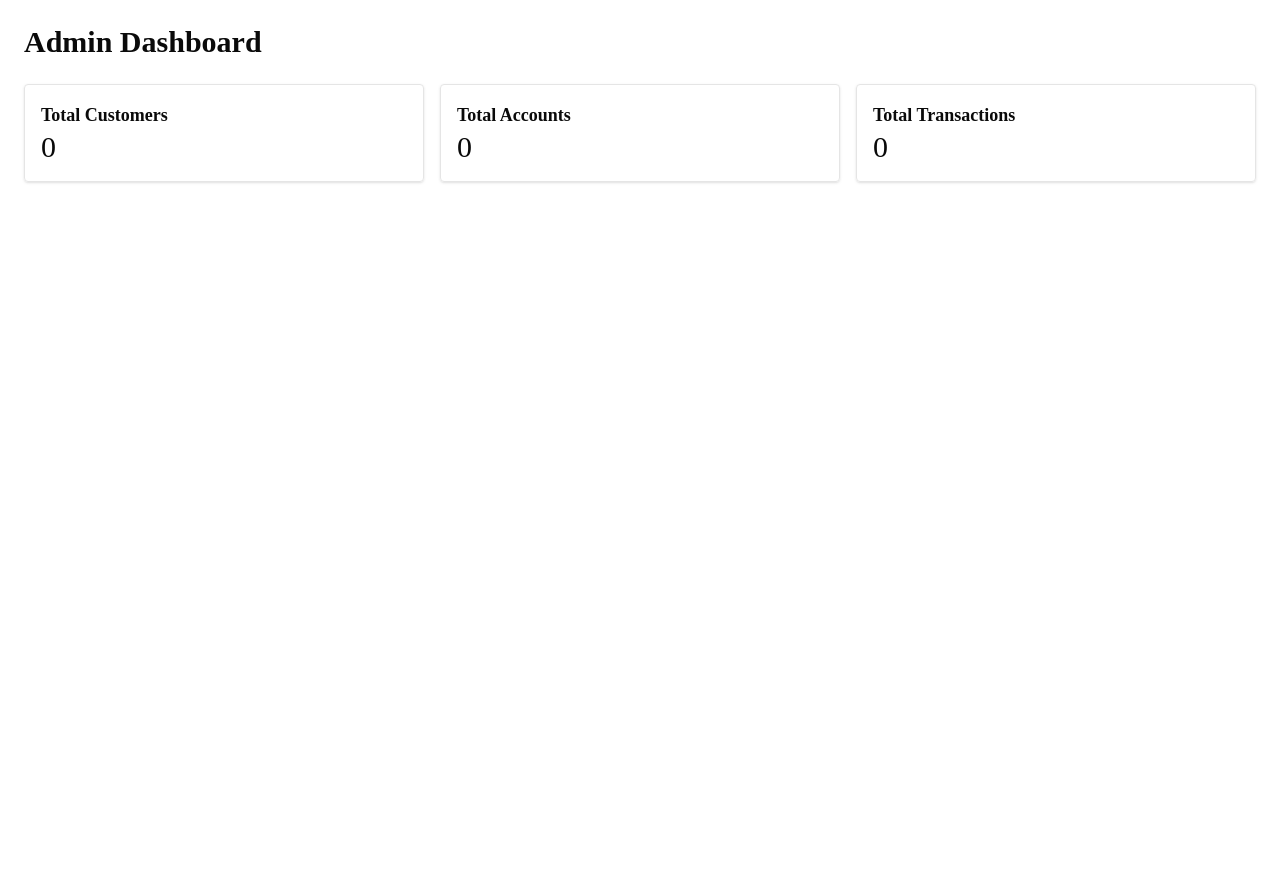
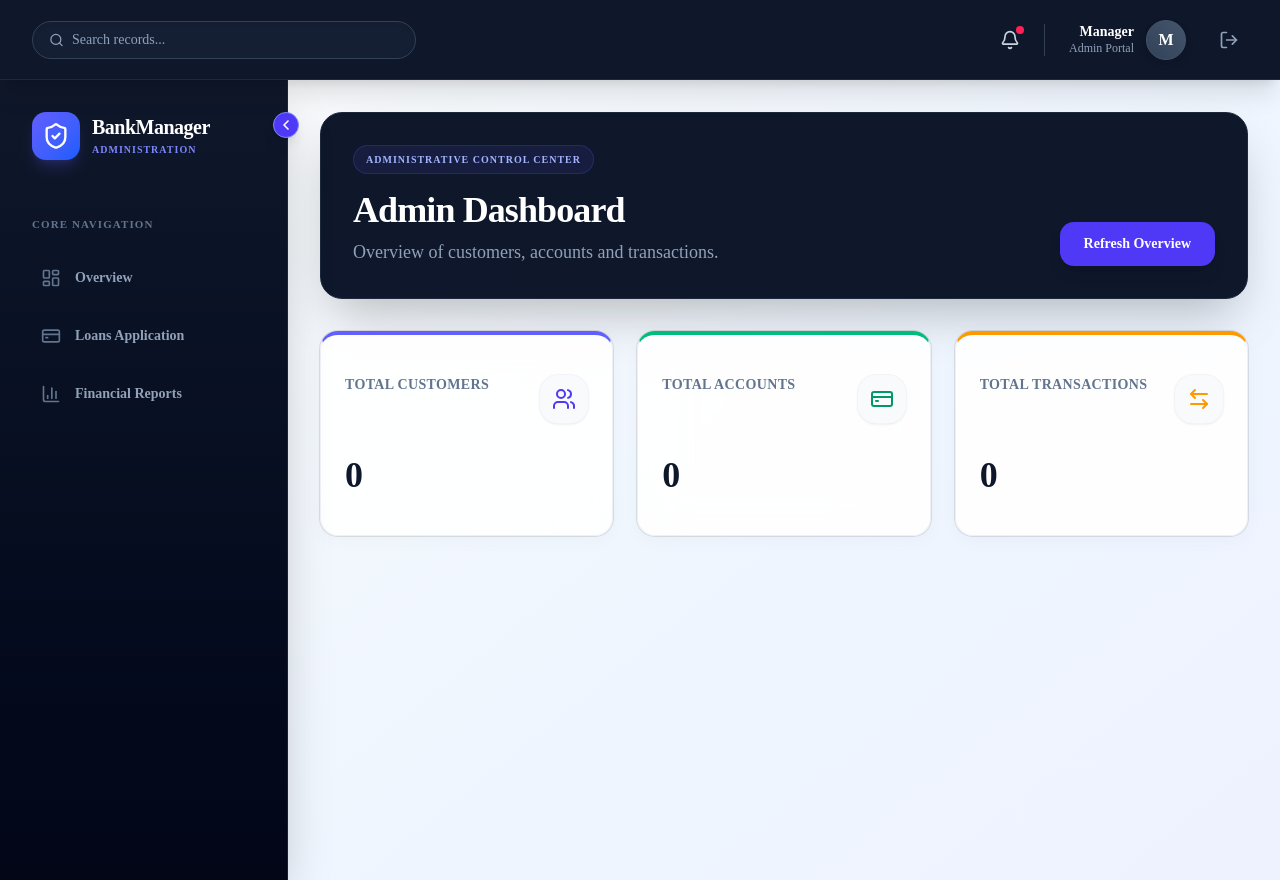
Before and after one commit to Kausan18/dbms_mini_project, a Next.js app: page /admin in a window 1280 px wide. Before the commit the page ends 800 px from the top, so only its background shows below. Built offline with nearby package versions, Linux system fonts and the light colour scheme; no server answers; the database is empty.

Commit message:
Add admin dashboard layout and styling

```diff
--- /dev/null
+++ b/app/admin/layout.tsx
@@ -0,0 +1,21 @@
+import { Navbar, Sidebar } from "@/components/ui"
+
+export default function AdminLayout({
+  children,
+}: {
+  children: React.ReactNode
+}) {
+  return (
+    <div className="min-h-screen flex flex-col bg-slate-900">
+      <Navbar />
+      <div className="flex flex-1 overflow-hidden relative">
+        <Sidebar />
+        <main className="flex-1 overflow-y-auto w-full p-6 lg:p-8 bg-gradient-to-br from-slate-50 via-blue-50 to-indigo-50 dark:from-slate-950 dark:via-slate-900 dark:to-indigo-950">
+          <div className="mx-auto max-w-7xl">
+            {children}
+          </div>
+        </main>
+      </div>
+    </div>
+  )
+}
--- a/app/admin/page.tsx
+++ b/app/admin/page.tsx
@@ -1,6 +1,8 @@
 "use client";
 
 import { useEffect, useState } from "react";
+import { StatCard } from "@/components/ui";
+import { Users, CreditCard, ArrowLeftRight } from "lucide-react";
 
 export default function AdminDashboard() {
   const [customerCount, setCustomerCount] = useState(0);
@@ -31,33 +33,55 @@ export default function AdminDashboard() {
   }, []);
 
   return (
-    <div className="p-6">
-      <h1 className="text-3xl font-bold mb-6">
-        Admin Dashboard
-      </h1>
+  <div className="space-y-8 animate-in fade-in slide-in-from-bottom-4 duration-500">
 
-      <div className="grid grid-cols-1 md:grid-cols-3 gap-4">
-        <div className="border rounded p-4 shadow">
-          <h2 className="text-lg font-semibold">
-            Total Customers
-          </h2>
-          <p className="text-3xl">{customerCount}</p>
+    <div className="flex flex-col md:flex-row md:items-end justify-between gap-4 p-8 rounded-3xl bg-linear-to-tr from-slate-900 to-[#0f172a] shadow-2xl relative overflow-hidden border border-slate-800">
+      <div>
+        <div className="inline-flex items-center gap-2 px-3 py-1.5 rounded-full bg-indigo-500/10 text-indigo-300 font-bold text-[10px] uppercase tracking-widest mb-4 border border-indigo-500/20">
+          Administrative Control Center
         </div>
 
-        <div className="border rounded p-4 shadow">
-          <h2 className="text-lg font-semibold">
-            Total Accounts
-          </h2>
-          <p className="text-3xl">{accountCount}</p>
-        </div>
+        <h1 className="text-4xl font-extrabold tracking-tight text-white">
+          Admin Dashboard
+        </h1>
 
-        <div className="border rounded p-4 shadow">
-          <h2 className="text-lg font-semibold">
-            Total Transactions
-          </h2>
-          <p className="text-3xl">{transactionCount}</p>
-        </div>
+        <p className="text-slate-400 mt-2 font-medium text-lg">
+          Overview of customers, accounts and transactions.
+        </p>
       </div>
+
+      <button
+        onClick={() => window.location.reload()}
+        className="h-11 px-6 rounded-xl bg-indigo-600 text-white font-bold text-sm shadow-lg hover:bg-indigo-500"
+      >
+        Refresh Overview
+      </button>
     </div>
-  );
+
+    <div className="grid gap-6 md:grid-cols-2 lg:grid-cols-3">
+
+      <StatCard
+        title="Total Customers"
+        value={customerCount}
+        icon={<Users className="w-6 h-6 text-indigo-600" />}
+        className="border-t-4 border-t-indigo-500"
+      />
+
+      <StatCard
+        title="Total Accounts"
+        value={accountCount}
+        icon={<CreditCard className="w-6 h-6 text-emerald-600" />}
+        className="border-t-4 border-t-emerald-500"
+      />
+
+      <StatCard
+        title="Total Transactions"
+        value={transactionCount}
+        icon={<ArrowLeftRight className="w-6 h-6 text-amber-500" />}
+        className="border-t-4 border-t-amber-500"
+      />
+
+    </div>
+  </div>
+)
 }
```
